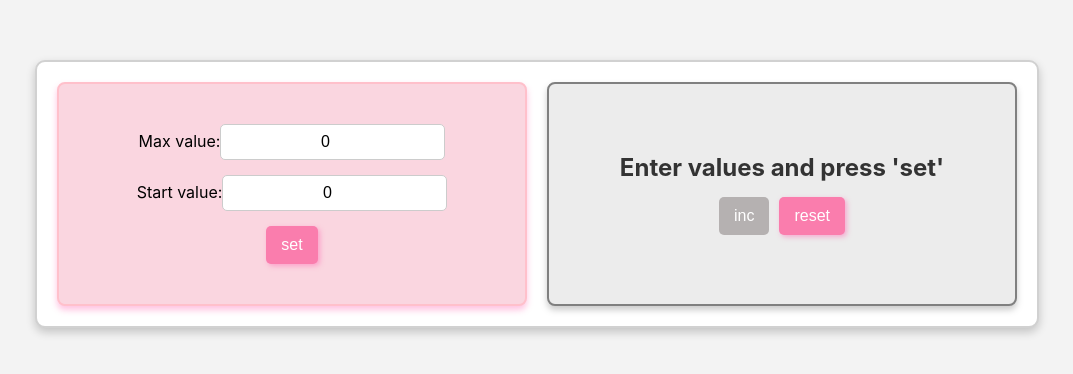
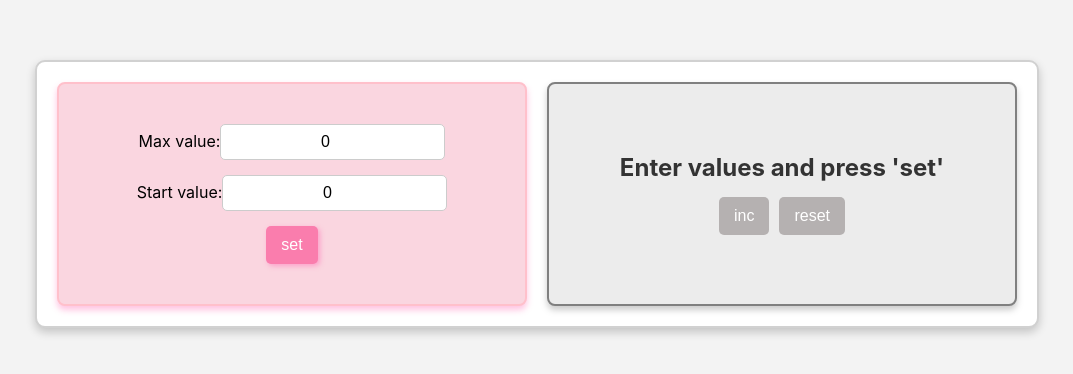
Before and after one commit to Nastassia27/counterTwo, a React (Create React App) app: page / in a window 1280 px wide. Shown: the part 206-580 px from the top of the page, without its empty margins (103-1176 px from the left). Built offline with nearby package versions, Linux system fonts and the light colour scheme.

Commit message:
showed error message

```diff
--- a/src/components/Counter/Counter.tsx
+++ b/src/components/Counter/Counter.tsx
@@ -11,7 +11,7 @@ const Counter = () => {
     const [maxValue, setMaxValue] = React.useState<number>(0);
     const [maxValueFix, setMaxValueFix] = React.useState<number>(0);
 
-    const [resultValue, setResultValue] = React.useState<number>(1);
+    const [resultValue, setResultValue] = React.useState<number>(0);
 
     const [isClicked, setIsClicked]= React.useState<boolean>(false);
     //const [disableButtons, setDisabledButton] = React.useState(false);
@@ -20,22 +20,17 @@ const Counter = () => {
     const onChangeMaxValueHandler = (number: number) => {
         setMaxValue(number);
         setIsClicked(false)
-        //setDisabledButton(false)
     }
 
     const onChangeStartValueHandler = (number: number) => {
         setStartValue(number);
         setIsClicked(false)
-        //setDisabledButton(false)
     }
     const setNumbersHandler = () => {
         setStartValueFix(startValue)
         setMaxValueFix(maxValue)
-        /*setMaxValue(maxValue);
-        setStartValue(startValue);*/
         setResultValue(startValue);
         setIsClicked(true)
-       // setDisabledButton(true)
     }
     const increaseValueHandler = () => {
         const newValue= resultValue+1
@@ -53,14 +48,13 @@ const Counter = () => {
                        changeStartValue={onChangeStartValueHandler}
                        setNumbers={setNumbersHandler}
                        isClicked={isClicked}
-                    //   disabled={disableButtons}
 
             />
         <ShowResults resultValue={resultValue}
                      increaseValue={increaseValueHandler}
                      resetValue={resetValueHandler}
-                     maxValueFix={maxValueFix}
-                     startValueFix={startValueFix}
+                     maxValue={maxValue}
+                     startValue={startValue}
                      isClicked={isClicked}
         />
         </div>
--- a/src/components/ShowResults/ShowResults.tsx
+++ b/src/components/ShowResults/ShowResults.tsx
@@ -6,8 +6,8 @@ type ShowResultsProps = {
     resultValue: number;
     increaseValue: () => void;
     resetValue: () => void;
-    maxValueFix: number;
-    startValueFix: number
+    maxValue: number;
+    startValue: number
     isClicked: boolean
 }
 
@@ -21,7 +21,7 @@ const ShowResults = (props: ShowResultsProps) => {
         props.resetValue()
     }
     const showText = () => {
-        if (props.startValueFix < 0 || props.maxValueFix < 0 || props.startValueFix > props.maxValueFix) {
+        if (props.startValue < 0 || props.maxValue < 0 || props.startValue >props.maxValue) {
             return <p style={{color: 'red'}}>Incorrect value!</p>
         } else if(!props.isClicked){
             return 'Enter values and press \'set\''
@@ -32,12 +32,12 @@ const ShowResults = (props: ShowResultsProps) => {
 
     return (
         <div className='show-results'>
-            <div className={props.resultValue === props.maxValueFix ? 'show-results-max' : 'show-results-numbers'}>
+            <div className={props.resultValue === props.maxValue && props.isClicked ? 'show-results-max' : 'show-results-numbers'}>
                 {showText()}
             </div>
             <div className={'show-results-buttons'}>
-                <Button title={'inc'} onClick={increaseValueHandler} disabled={props.resultValue >= props.maxValueFix}/>
-                <Button title={'reset'} onClick={resetValueHandler}/>
+                <Button title={'inc'} onClick={increaseValueHandler} disabled={props.resultValue >= props.maxValue || !props.isClicked}/>
+                <Button title={'reset'} onClick={resetValueHandler} disabled={!props.isClicked}/>
             </div>
         </div>
     )
```
